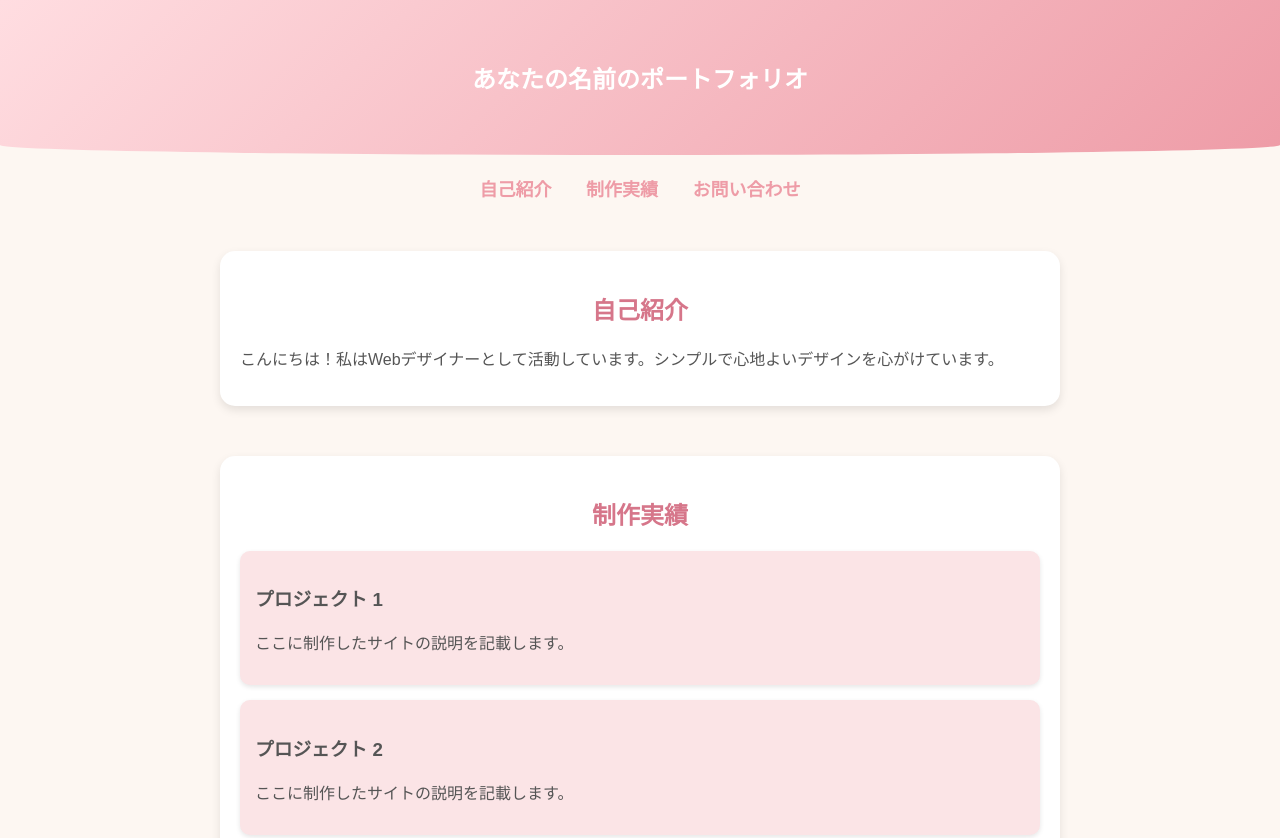
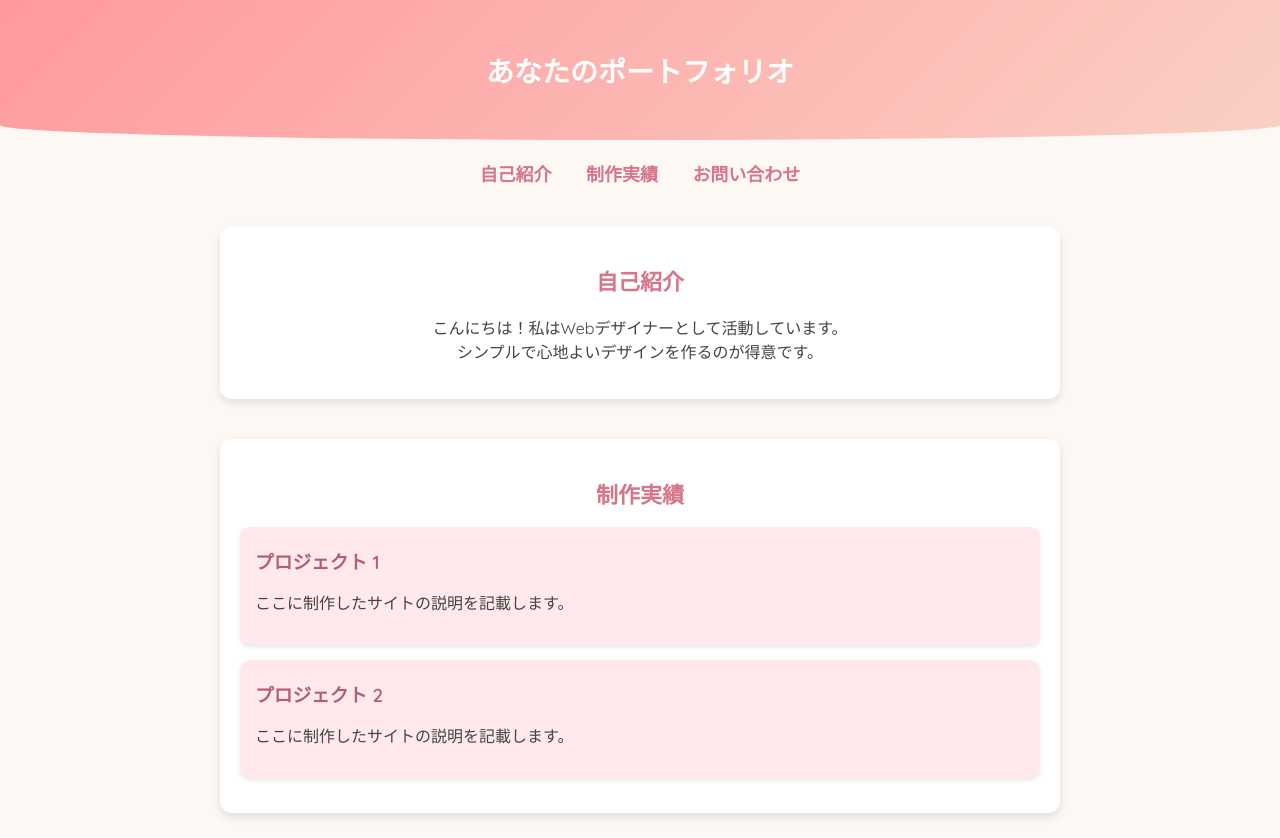
Before and after one commit to AzusaYamane/portfolio, a plain HTML site: page index.html in a window 1280 px wide. Shown: the top 838 px of the page. Drawn offline with Linux system fonts and the light colour scheme.

Commit message:
index update

```diff
--- a/index.html
+++ b/index.html
@@ -1,84 +1,98 @@
 <!DOCTYPE html>
 <html lang="ja">
+
 <head>
   <meta charset="UTF-8">
   <meta name="viewport" content="width=device-width, initial-scale=1.0">
   <title>ポートフォリオ | あなたの名前</title>
+  <!-- Google Fonts -->
+  <link href="https://fonts.googleapis.com/css2?family=Quicksand:wght@400;600&display=swap" rel="stylesheet">
   <style>
     /* 全体のスタイル */
     body {
-            font-family: 'Arial', sans-serif;
-            background-color: #fdf7f2;
-            color: #555;
+      font-family: 'Quicksand', sans-serif;
+      background-color: #fef8f5;
+      /* 優しいベージュ系 */
+      color: #444;
+      /* 文字を濃いグレーにして視認性アップ */
       margin: 0;
       padding: 0;
+      text-align: center;
     }
 
     /* ヘッダー */
     header {
-            background: linear-gradient(135deg, #ffdde1, #ee9ca7);
+      background: linear-gradient(135deg, #ff9a9e, #fad0c4);
       color: white;
-            text-align: center;
-            padding: 60px 20px;
-            font-size: 24px;
+      padding: 50px 20px;
+      font-size: 28px;
       font-weight: bold;
-            border-bottom-left-radius: 50% 10px;
-            border-bottom-right-radius: 50% 10px;
+      border-bottom-left-radius: 50% 15px;
+      border-bottom-right-radius: 50% 15px;
     }
 
     /* ナビゲーション */
     nav {
-            text-align: center;
-            margin-top: 20px;
+      margin: 20px 0;
     }
+
     nav a {
       text-decoration: none;
-            color: #ee9ca7;
+      color: #d6768a;
+      font-size: 18px;
       margin: 0 15px;
-            font-size: 18px;
-            font-weight: bold;
+      font-weight: 600;
     }
+
     nav a:hover {
-            color: #d6768a;
+      color: #b35f72;
     }
 
     /* セクション共通 */
     section {
       max-width: 800px;
-            margin: 50px auto;
+      margin: 40px auto;
       padding: 20px;
       background: white;
-            border-radius: 15px;
-            box-shadow: 0 4px 10px rgba(0, 0, 0, 0.1);
+      border-radius: 12px;
+      box-shadow: 0 4px 8px rgba(0, 0, 0, 0.1);
     }
+
     h2 {
-            text-align: center;
       color: #d6768a;
+      font-size: 22px;
     }
 
     /* ポートフォリオ項目 */
     .portfolio-item {
-            background: #fbe4e6;
+      background: #ffe9ec;
       padding: 15px;
       border-radius: 10px;
       margin: 15px 0;
       box-shadow: 0 2px 5px rgba(0, 0, 0, 0.1);
+      text-align: left;
+    }
+
+    .portfolio-item h3 {
+      margin: 5px 0;
+      color: #b35f72;
     }
 
     /* フッター */
     footer {
-            text-align: center;
+      margin-top: 40px;
       padding: 20px;
-            background: #ffdde1;
+      background: #ffd1dc;
       color: #555;
-            margin-top: 50px;
+      font-size: 14px;
     }
   </style>
 </head>
+
 <body>
 
   <header>
-        あなたの名前のポートフォリオ
+    あなたのポートフォリオ
   </header>
 
   <nav>
@@ -89,7 +103,7 @@
 
   <section id="about">
     <h2>自己紹介</h2>
-        <p>こんにちは！私はWebデザイナーとして活動しています。シンプルで心地よいデザインを心がけています。</p>
+    <p>こんにちは！私はWebデザイナーとして活動しています。<br>シンプルで心地よいデザインを作るのが得意です。</p>
   </section>
 
   <section id="portfolio">
@@ -118,4 +132,5 @@
   </footer>
 
 </body>
+
 </html>
```
Lines whose indentation alone changed are shown as unchanged.
